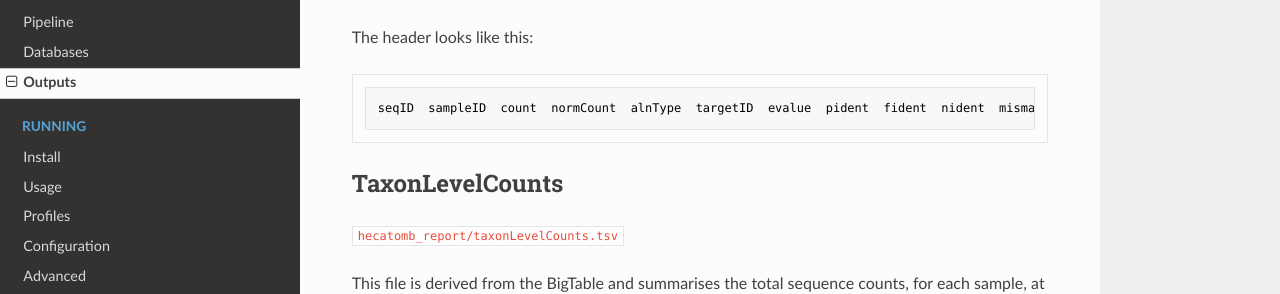
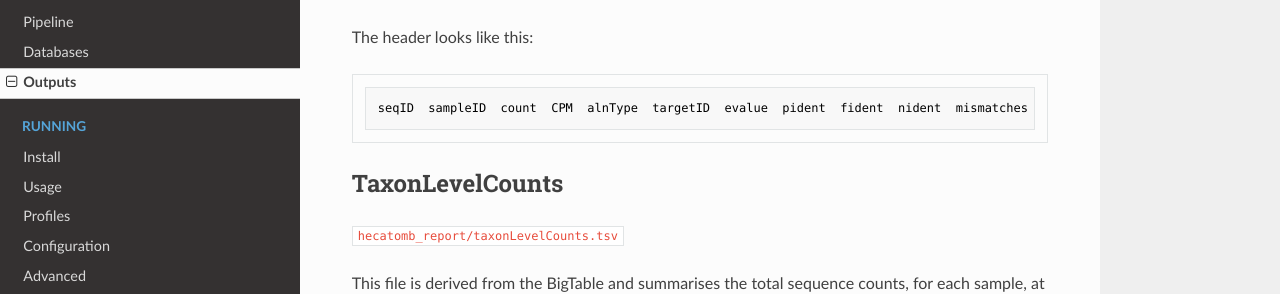
Before and after one commit to shandley/hecatomb, an MkDocs documentation site: the page built from docs/outputs.md, in a window 1280 px wide and 1400 px high, scrolled down 687 px. Shown: the part 159-453 px from the top of the window. Built offline with MkDocs 1.6.1, drawn with Linux system fonts in a browser that asks for light colours; nearby versions of some CDN libraries; a script that is not in the unit is left out; some of the changed text lies outside the part shown.

Commit message:
Change normalisation method to counts per million.

````diff
--- a/docs/outputs.md
+++ b/docs/outputs.md
@@ -30,7 +30,7 @@
 The header looks like this:
 
 ```text
-seqID  sampleID  count  normCount  alnType  targetID  evalue  pident  fident  nident  mismatches  qcov  tcov  qstart  qend  qlen  tstart  tend  tlen  alnlen  bits  targetName  taxMethod  kingdom  phylum  class  order  family  genus  species  baltimoreType  baltimoreGroup
+seqID  sampleID  count  CPM  alnType  targetID  evalue  pident  fident  nident  mismatches  qcov  tcov  qstart  qend  qlen  tstart  tend  tlen  alnlen  bits  targetName  taxMethod  kingdom  phylum  class  order  family  genus  species  baltimoreType  baltimoreGroup
 ```
 
 ## TaxonLevelCounts
@@ -47,7 +47,7 @@
 The file looks something like this:
 
 ```text
-sampleID    taxonLevel  taxonPath                                   taxonName       count   normCount
+sampleID    taxonLevel  taxonPath                                   taxonName       count   CPM
 sample1     Kingdom     k_Bacteria                                  Bacteria        3162    3178.818
 sample1     phylum      K_Viruses,p_Phixviricota                    Phixviricota    1216    1222.467
 sample1     class       K_Viruses,p_Uroviricota,c_Caudoviricetes    Caudoviricetes  1234    1240.564
@@ -77,7 +77,7 @@
 The header looks like this:
 
 ```text
-contigID  seqID  start  stop  len  qual  count  normCount  alnType  taxMethod  kingdom  phylum  class  order  family  genus  species  baltimoreType  baltimoreGroup
+contigID  seqID  start  stop  len  qual  count  CPM  alnType  taxMethod  kingdom  phylum  class  order  family  genus  species  baltimoreType  baltimoreGroup
 ```
 
 ## Sankey
````
Also changed, not shown: docs/tutorialPt3.md (+3 -3 lines), docs/tutorialPt4.md (+3 -3 lines), 4 other files.
